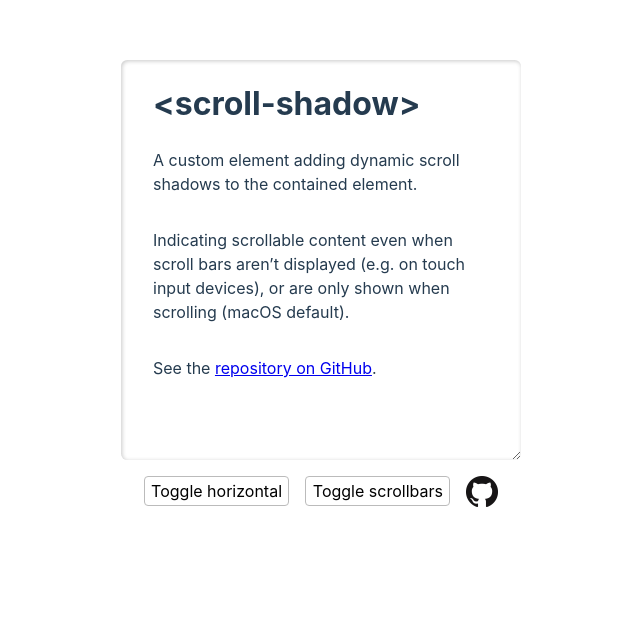
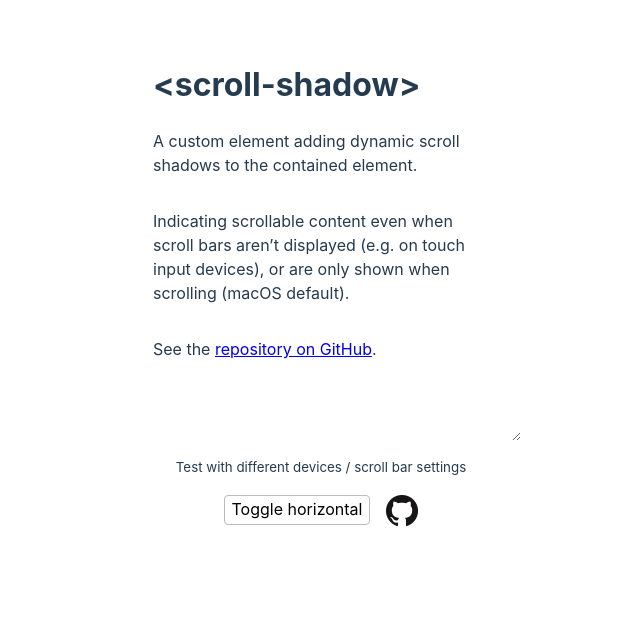
Before and after one commit to ingmarh/scroll-shadow-element, a website: page demo/index.html in a window 1280 px wide. Shown: the part 116-752 px from the top of the page, without its empty margins (319-959 px from the left). Drawn offline with Linux system fonts and the light colour scheme.

Commit message:
Simplify demo page
- Removes auto-hide of scroll bars
- Removes code to toggle scroll bars
- Removes extra styling
- Adds hint text to use operating system settings

```diff
--- a/demo/index.html
+++ b/demo/index.html
@@ -25,6 +25,9 @@
 				line-height: 1.5em;
 				color: #253b4f;
 			}
+			body > * + * {
+				margin-top: 1em;
+			}
 			#demo {
 				width: 400px;
 				height: 70vh;
@@ -32,24 +35,16 @@
 				max-height: 400px;
 				overflow: auto;
 				padding: 2em 2em 0;
-				box-shadow: inset 1px 1px 4px #c8c8c8;
-				border-radius: 0.4em;
 				resize: horizontal;
 			}
 			#demo.horizontal {
 				width: 250px;
 			}
-			.hide-scrollbars #demo,
-			.hide-scrollbars tbody {
-				scrollbar-width: none;
-			}
-			.hide-scrollbars #demo::-webkit-scrollbar,
-			.hide-scrollbars tbody::-webkit-scrollbar {
-				display: none;
+			.info {
+				padding: 0 2em;
 			}
 			.actions {
 				display: flex;
-				margin-top: 1em;
 			}
 			.actions > :not(:last-child) {
 				margin-right: 1em;
@@ -117,17 +112,9 @@
 			document.querySelector('.horizontal-toggle').addEventListener('click', () => {
 				document.querySelector('#demo').classList.toggle('horizontal')
 			})
-
-			document.querySelector('.scrollbars-toggle').addEventListener('click', () => {
-				document.body.classList.toggle('hide-scrollbars')
-			})
-
-			if (window.matchMedia('(pointer: coarse)').matches) {
-				document.body.classList.remove('hide-scrollbars')
-			}
 		</script>
 	</head>
-	<body class="hide-scrollbars">
+	<body>
 		<scroll-shadow>
 			<main id="demo">
 				<h1>&lt;scroll-shadow&gt;</h1>
@@ -239,15 +226,11 @@
 				</p>
 			</main>
 		</scroll-shadow>
+		<small class="info">Test with different devices / scroll bar settings</small>
 		<div class="actions">
 			<span>
 				<button type="button" class="horizontal-toggle">
 					Toggle horizontal
-				</button>
-			</span>
-			<span>
-				<button type="button" class="scrollbars-toggle">
-					Toggle scrollbars
 				</button>
 			</span>
 			<a href="https://github.com/ingmarh/scroll-shadow-element" aria-label="GitHub repository">
```
